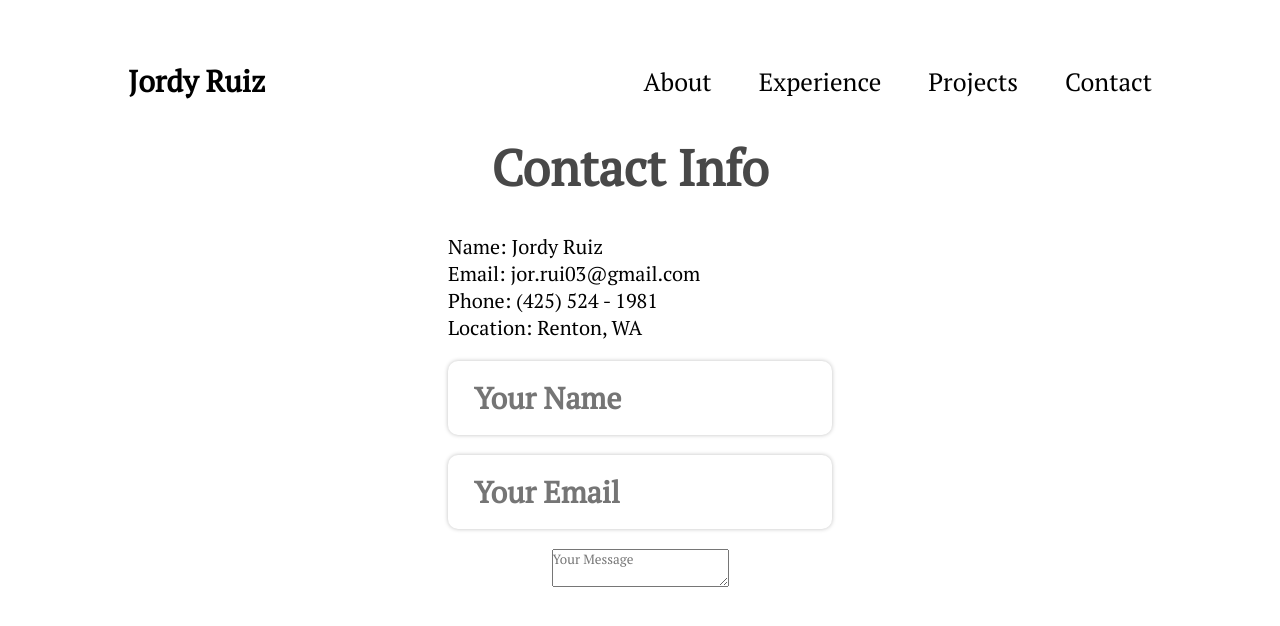
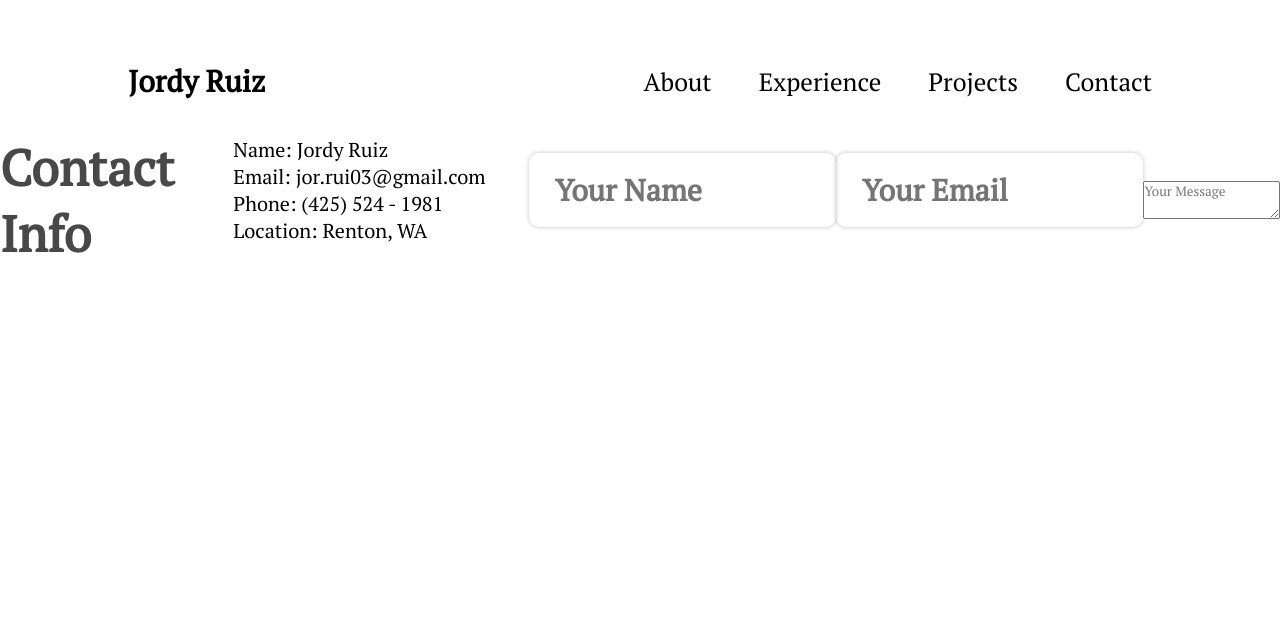
Before and after one commit to Jordy-03/portfolio-test, a React (Vite) app in the folder Portfolio/: page /Contact in a window 1280 px wide. Shown: the top 626 px of the page. Built offline with nearby package versions, Linux system fonts and the light colour scheme.

Commit message:
attempted to align content side-by-side

```diff
--- a/Portfolio/src/Modules/Contact.module.css
+++ b/Portfolio/src/Modules/Contact.module.css
@@ -4,7 +4,7 @@
 .container {
     position: relative;
     display: flex;
-    flex-direction: column;
+    flex-direction: row;
     align-items: center;
     justify-content: center;
 }
--- a/Portfolio/src/Pages/Contact.jsx
+++ b/Portfolio/src/Pages/Contact.jsx
@@ -5,6 +5,7 @@ export const Contact = () => {
     return (
         <section className={styles.container}>
             <h1 className={styles.title}>Contact Info</h1>
+            <br/>
             <p className={styles.information}>
                 Name: Jordy Ruiz<br/>
                 Email: jor.rui03@gmail.com<br/>
```
